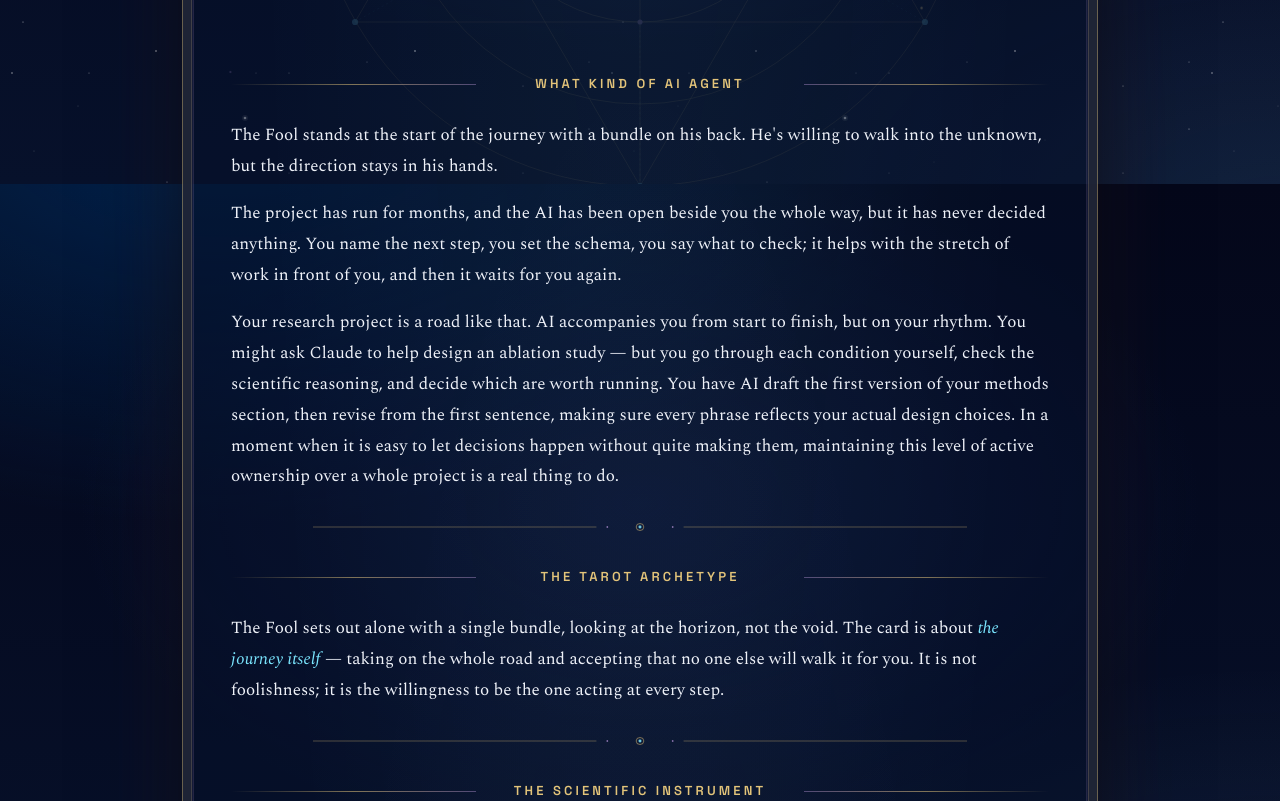
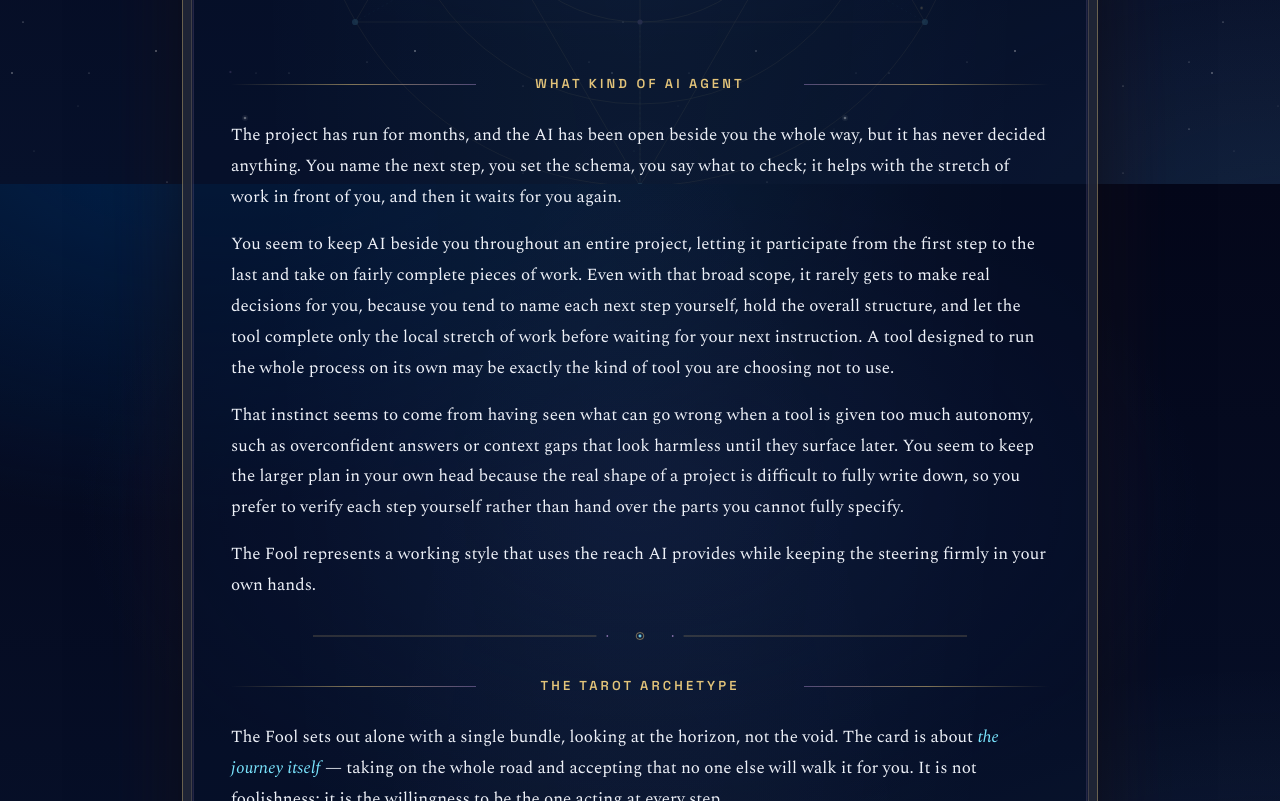
Before and after one commit to WillKeWang/emblema, a plain HTML site: page fool.html in a window 1280 px wide. Shown: the part 616-1417 px from the top of the page. Drawn offline with nearby package versions, Linux system fonts and the light colour scheme; a web font is replaced by a local one.

Commit message:
Rewrite Empress and Fool 'What kind of AI agent' section copy

```diff
--- a/fool.html
+++ b/fool.html
@@ -39,9 +39,10 @@
 
     <div class="section">
           <h3>What kind of AI agent</h3>
-          <p>The Fool stands at the start of the journey with a bundle on his back. He's willing to walk into the unknown, but the direction stays in his hands.</p>
           <p>The project has run for months, and the AI has been open beside you the whole way, but it has never decided anything. You name the next step, you set the schema, you say what to check; it helps with the stretch of work in front of you, and then it waits for you again.</p>
-          <p>Your research project is a road like that. AI accompanies you from start to finish, but on your rhythm. You might ask Claude to help design an ablation study — but you go through each condition yourself, check the scientific reasoning, and decide which are worth running. You have AI draft the first version of your methods section, then revise from the first sentence, making sure every phrase reflects your actual design choices. In a moment when it is easy to let decisions happen without quite making them, maintaining this level of active ownership over a whole project is a real thing to do.</p>
+          <p>You seem to keep AI beside you throughout an entire project, letting it participate from the first step to the last and take on fairly complete pieces of work. Even with that broad scope, it rarely gets to make real decisions for you, because you tend to name each next step yourself, hold the overall structure, and let the tool complete only the local stretch of work before waiting for your next instruction. A tool designed to run the whole process on its own may be exactly the kind of tool you are choosing not to use.</p>
+          <p>That instinct seems to come from having seen what can go wrong when a tool is given too much autonomy, such as overconfident answers or context gaps that look harmless until they surface later. You seem to keep the larger plan in your own head because the real shape of a project is difficult to fully write down, so you prefer to verify each step yourself rather than hand over the parts you cannot fully specify.</p>
+          <p>The Fool represents a working style that uses the reach AI provides while keeping the steering firmly in your own hands.</p>
         </div>
 
     <div class="section">
```
Also changed, not shown: empress.html (+2 -2 lines).
